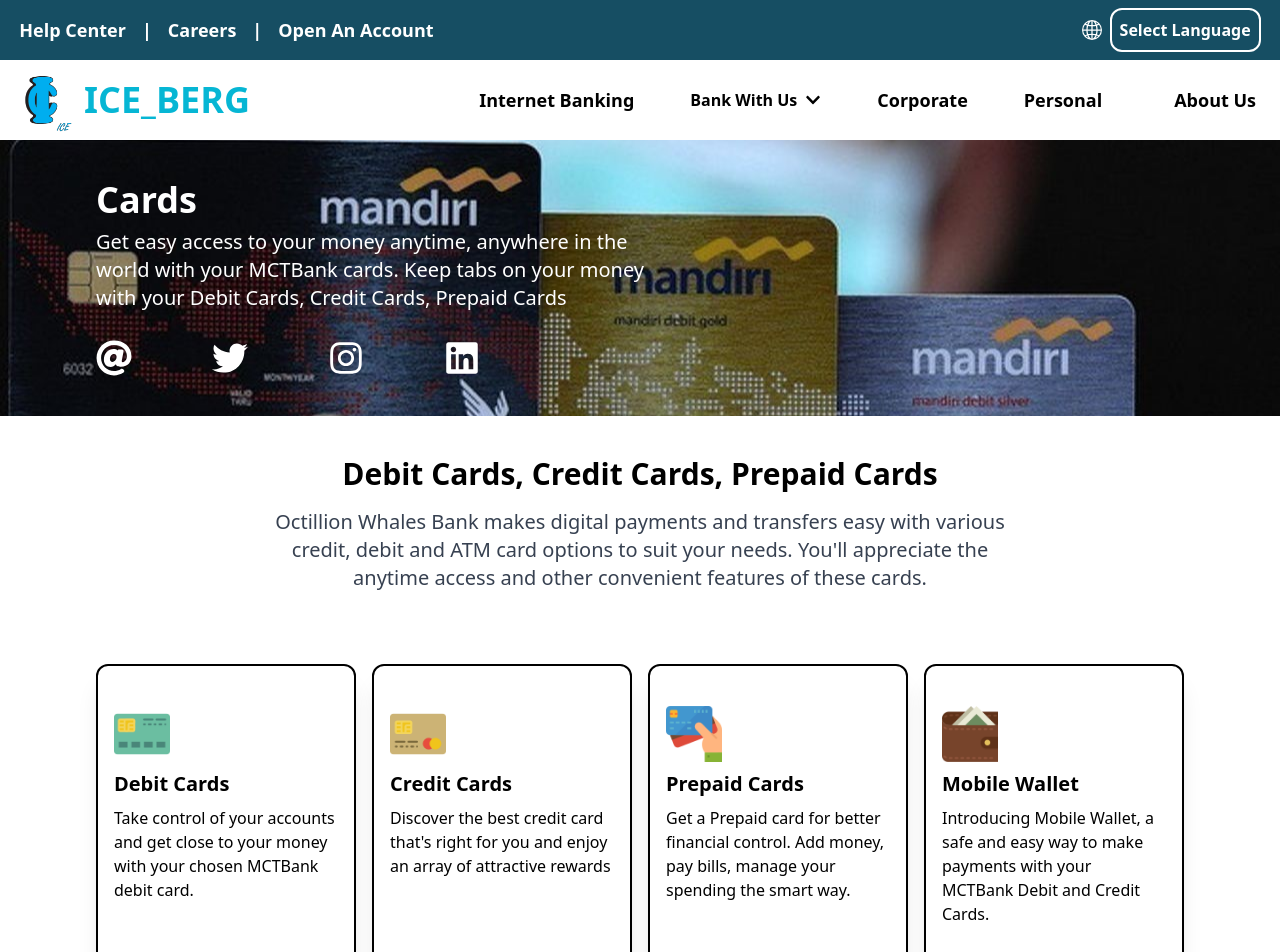
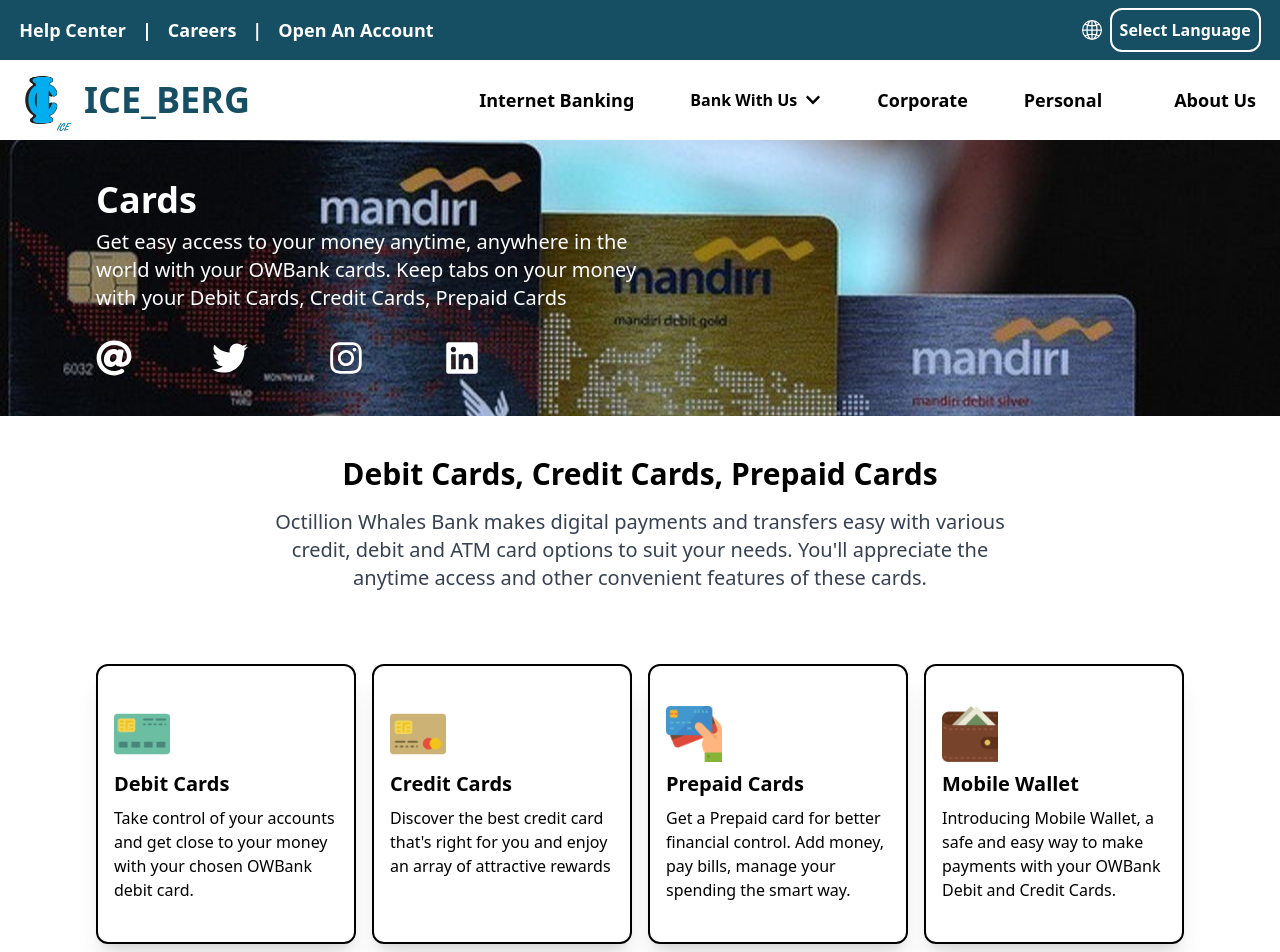
Before and after one commit to BenChris090/OctillionWhales, a React (Create React App) app: page /card in a window 1280 px wide. Shown: the top 952 px of the page. Built offline with nearby package versions, Linux system fonts and the light colour scheme.

Commit message:
My First Commit 22-08-2024

```diff
--- a/src/AccuntSummary.js
+++ b/src/AccuntSummary.js
@@ -7,7 +7,7 @@
 
 import { FaWallet, FaEnvelope, FaPhoneAlt, FaMapMarkerAlt } from 'react-icons/fa';
 import { BiUser } from 'react-icons/bi';
-import { MdOutlineExitToApp } from 'react-icons/md';
+import { MdOutlineExitToApp, MdAccountBalance } from 'react-icons/md';
 import { CgProfile } from 'react-icons/cg';
 import { FaCheck } from 'react-icons/fa';
 
@@ -58,7 +58,7 @@
                             <h2 className="text-xl font-semibold mb-4">Account Details</h2>
                             <div className="space-y-4">
                                 <p className="flex items-center"><CgProfile className="mr-2 text-xl" /><strong className='mr-2'>Account Number:</strong> {user.accountNumber}</p>
-                                <p className="flex items-center"><FaWallet className="mr-2 text-xl" /><strong className='mr-2'>Account Type:</strong> {user.accountType}</p>
+                                <p className="flex items-center"><MdAccountBalance className="mr-2 text-xl" /><strong className='mr-2'>Account Type:</strong> {user.accountType}</p>
                                 <p className="flex items-center"><FaWallet className="mr-2 text-xl" /><strong className='mr-2'>Account Balance:</strong> {user.currencySign}{user.balance.toLocaleString()}</p>
                                 <p className="flex items-center"><FaCheck className="mr-2 text-xl text-green-600" /><strong className='mr-2'>Status:</strong> {user.accountStatus}</p>
                             </div>
--- a/src/Atm.js
+++ b/src/Atm.js
@@ -22,7 +22,7 @@
             </div>
             <div className="body px-6 py-8 space-y-4 lg:px-24">
                 <p className="text-lg text-gray-700 font-medium py-2">ATM Card gives you peace of mind and reliable access to your money whenever you need and wherever you travel.
-                24 Hour Banking service, through conveniently located Automated Teller Machines (ATMs). Through our ATMs, you can perform and of the following transactions using your MCTBank MasterCard®
+                24 Hour Banking service, through conveniently located Automated Teller Machines (ATMs). Through our ATMs, you can perform and of the following transactions using your OWBank MasterCard®
                 Electron Card:</p>
                 <ul className="space-y-2">
                     <li className="flex text-lg text-gray-700 font-medium items-center"><FaStar className="hidden text-cyan-900 mr-2 lg:flex"></FaStar> Cash Withdrawals</li>
--- a/src/Card.js
+++ b/src/Card.js
@@ -16,7 +16,7 @@
             <Navbar/>
             <div className="header text-white px-6 py-8 lg:px-24 lg:py-10 bg-[url('./mobileBankpg.jpg')] bg-opacity-50 bg-no-repeat bg-center bg-cover space-y-2">
                 <h1 className="text-3xl lg:text-4xl"><b>Cards</b></h1>
-                <p className="text-xl lg:max-w-xl">Get easy access to your money anytime, anywhere in the world with your MCTBank cards.
+                <p className="text-xl lg:max-w-xl">Get easy access to your money anytime, anywhere in the world with your OWBank cards.
                 Keep tabs on your money with your Debit Cards, Credit Cards, Prepaid Cards</p>
                 <ul className="flex text-white lg:pt-5">
                     <FaAt className="text-4xl hover:text-cyan-700 ease-in duration-500"/>
@@ -34,7 +34,7 @@
                 <div className="w-full space-y-2 shadow-xl rounded-xl border-2 lg:w-1/4 border-black py-10 px-4 hover:scale-105">
                     <img src={DEBITCRD} alt="debit_card" className="w-1/4"/>
                     <h2 className="text-xl font-semibold">Debit Cards</h2>
-                    <p>Take control of your accounts and get close to your money with your chosen MCTBank debit card.</p>
+                    <p>Take control of your accounts and get close to your money with your chosen OWBank debit card.</p>
                 </div>
                 <div className="w-full space-y-2 shadow-xl rounded-xl border-2 lg:w-1/4 border-black py-10 px-4 hover:scale-105">
                     <img src={CREDITCRD} alt="credit_card" className="w-1/4"/>
@@ -49,7 +49,7 @@
                 <div className="w-full space-y-2 shadow-xl rounded-xl border-2 lg:w-1/4 border-black py-10 px-4 hover:scale-105">
                     <img src={WALLET} alt="mobile_wallet" className="w-1/4"/>
                     <h2 className="text-xl font-semibold">Mobile Wallet</h2>
-                    <p>Introducing Mobile Wallet, a safe and easy way to make payments with your MCTBank Debit and Credit Cards.</p>
+                    <p>Introducing Mobile Wallet, a safe and easy way to make payments with your OWBank Debit and Credit Cards.</p>
                 </div>
             </div>
             <FootBar/>
--- a/src/CorporateBanking.js
+++ b/src/CorporateBanking.js
@@ -30,7 +30,7 @@
             <div className="body bg-cyan-700 bg-opacity-20 space-y-2 lg:space-x-2 lg:space-y-0 px-6 lg:px-24 py-8 lg:flex">
                 <div className="w-full lg:w-1/2 space-y-2">
                     <h1 className=" text-3xl py-2"><b>Bank Accounts</b></h1>
-                    <p className="text-lg text-gray-700 font-medium py-2">When you consider the advantages that come with a MCTBank Corporate account,
+                    <p className="text-lg text-gray-700 font-medium py-2">When you consider the advantages that come with a OWBank Corporate account,
                     coupled with the support and guidance you receive from your Relationship Manager, you would be right to consider it a valuable business asset.</p>
                     <h1 className="py-4"><NavLink to="/corporate-banking" className="text-white font-medium p-4 rounded-3xl bg-cyan-900">Open A Corporate Account</NavLink></h1>
                 </div>
--- a/src/Layout.js
+++ b/src/Layout.js
@@ -30,7 +30,7 @@
         <div className="flex justify-between w-full px-4 py-2">
           <Link to="/" className="flex items-center w-full mx-auto lg:max-h-16">
             <img src={ICE_LOGO} className="h-10 mr-3 sm:h-12 lg:h-12" alt="Logo" />
-            <span className="self-center text-2xl font-semibold whitespace-nowrap text-cyan-500 lg:text-4xl">ICE_BERG</span>
+            <span className="self-center text-2xl font-semibold whitespace-nowrap text-cyan-900 lg:text-4xl">ICE_BERG</span>
           </Link>
           <FaTimes className="text-2xl m-2 text-cyan-500" onClick={toggleNav} />
         </div>
@@ -59,7 +59,7 @@
       <div className="hidden h-screen lg:block lg:w-1/4 shadow-xl">
         <Link to="/" className="flex items-center w-full mx-auto lg:max-h-16">
           <img src={ICE_LOGO} className="h-10 mr-3 sm:h-12 lg:h-12" alt="Logo" />
-          <span className="self-center text-2xl font-semibold whitespace-nowrap text-cyan-500 lg:text-4xl">ICE_BERG</span>
+          <span className="self-center text-2xl font-semibold whitespace-nowrap text-cyan-900 lg:text-4xl">ICE_BERG</span>
         </Link>
         <div className="profile bg-black text-md text-white font-medium space-y-2 text-center">
           <div className="profilepic p-2">
--- a/src/Navbar.jsx
+++ b/src/Navbar.jsx
@@ -42,7 +42,7 @@
                 <NavLink to="/about" style={({ isActive }) => (isActive ? {color: '#06b6d4'} : {color: '#2F4F4F'})}  className="mt-10 text-center space-y-2 block text-xl">About Us</NavLink>
             </div>
             {/* mobile nav ends here */}
-            <Link to="/" className="flex items-center"><img src={ ICE_LOGO } className="h-12 mr-3 sm:h-16 lg:h-16" alt="Logo" /><span className="self-center text-3xl font-semibold whitespace-nowrap text-cyan-500 lg:text-4xl">ICE_BERG</span></Link>
+            <Link to="/" className="flex items-center"><img src={ ICE_LOGO } className="h-12 mr-3 sm:h-16 lg:h-16" alt="Logo" /><span className="self-center text-3xl font-semibold whitespace-nowrap text-cyan-900 lg:text-4xl">ICE_BERG</span></Link>
             <div className="bars space-x-2 flex items-center ml-auto">
                 <FaBars className="text-2xl flex text-cyan-500 my-2 lg:hidden" onClick={setNav}/>
             </div>
--- a/src/PersonalBanking.js
+++ b/src/PersonalBanking.js
@@ -23,7 +23,7 @@
             </div>
             <div className="body text-center px-6 lg:px-48 py-8">
                 <h1 className="text-xl lg:text-3xl p-2"><b>Get an account that suits you!</b></h1>
-                <p className="text-lg lg:text-xl text-gray-700 font-medium py-2 lg:px-16">At MCTBank, we believe that the beauty of life lies in the little things that give us a better expression of ourselves,
+                <p className="text-lg lg:text-xl text-gray-700 font-medium py-2 lg:px-16">At OWBank, we believe that the beauty of life lies in the little things that give us a better expression of ourselves,
                 make us more social and connect emotionally.</p>
             </div>
             <div className="body bg-cyan-700 bg-opacity-20 space-y-2 lg:space-x-2 lg:space-y-0 px-6 lg:px-24 py-8 lg:flex">
```
